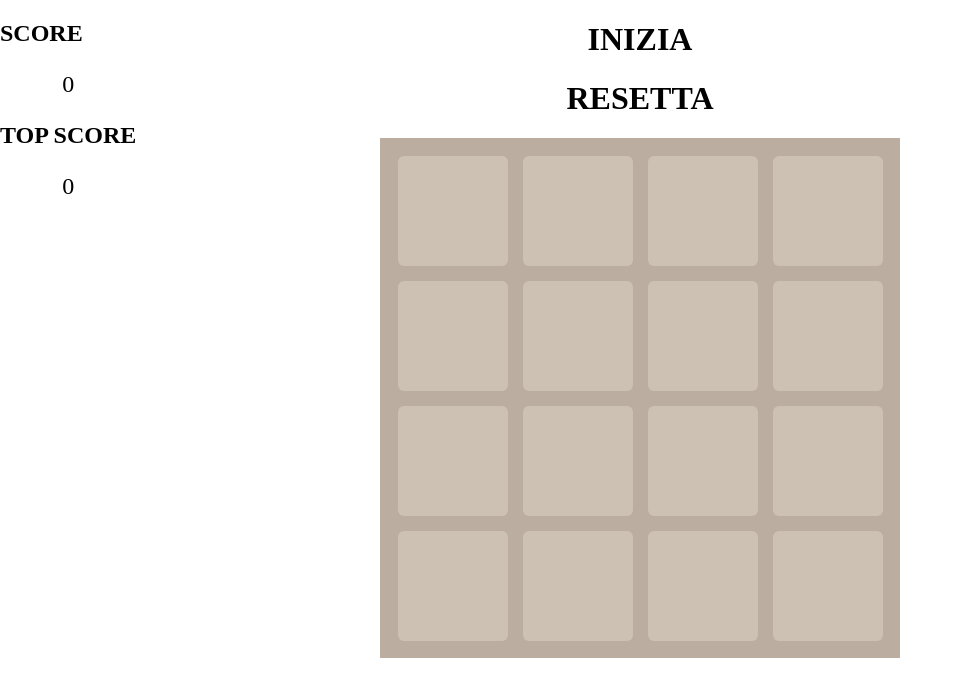
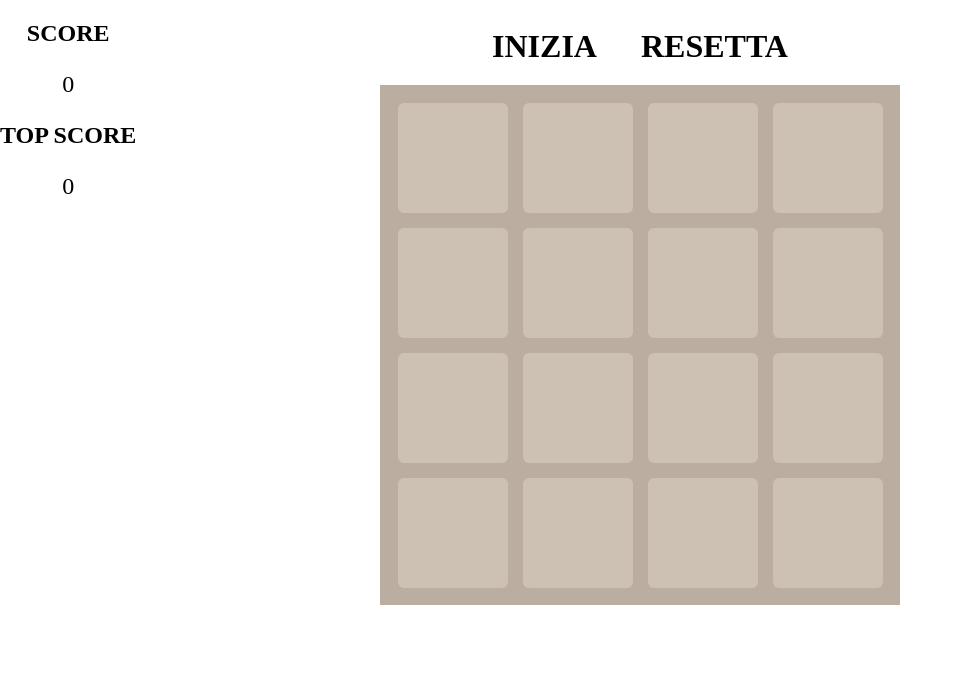
Before and after one commit to antoniom28/2048-animated-noVue, a plain HTML site: page index.html in a window 1280 px wide. Shown: the whole page, without its empty margins (0-963 px from the left). Drawn offline with nearby package versions, Linux system fonts and the light colour scheme.

Commit message:
modificato ""menu""

```diff
--- a/index.html
+++ b/index.html
@@ -29,10 +29,10 @@
   </div>
 
     <div class="main-menu">
-      <h1 onclick="startGame()">
+      <h1 class="start" onclick="startGame()">
         INIZIA
       </h1>
-      <h1 onclick="resetGame()">
+      <h1 class="restart" onclick="resetGame()">
         RESETTA
       </h1>
     </div>
--- a/style.css
+++ b/style.css
@@ -1,6 +1,20 @@
 #app {
     -webkit-font-smoothing: antialiased;
     -moz-osx-font-smoothing: grayscale;
+  }
+
+  .main-menu h1{
+    display: inline-block;
+    cursor: pointer;
+    margin: 20px 20px;
+  }
+
+  .start:hover{
+    color: green;
+  }
+
+  .restart:hover{
+    color: red;
   }
 
 .box {
@@ -108,6 +122,7 @@
   .score-box{
     position: fixed;
     top:0;
+    text-align: center;
     left: 0;
 }
 
```
